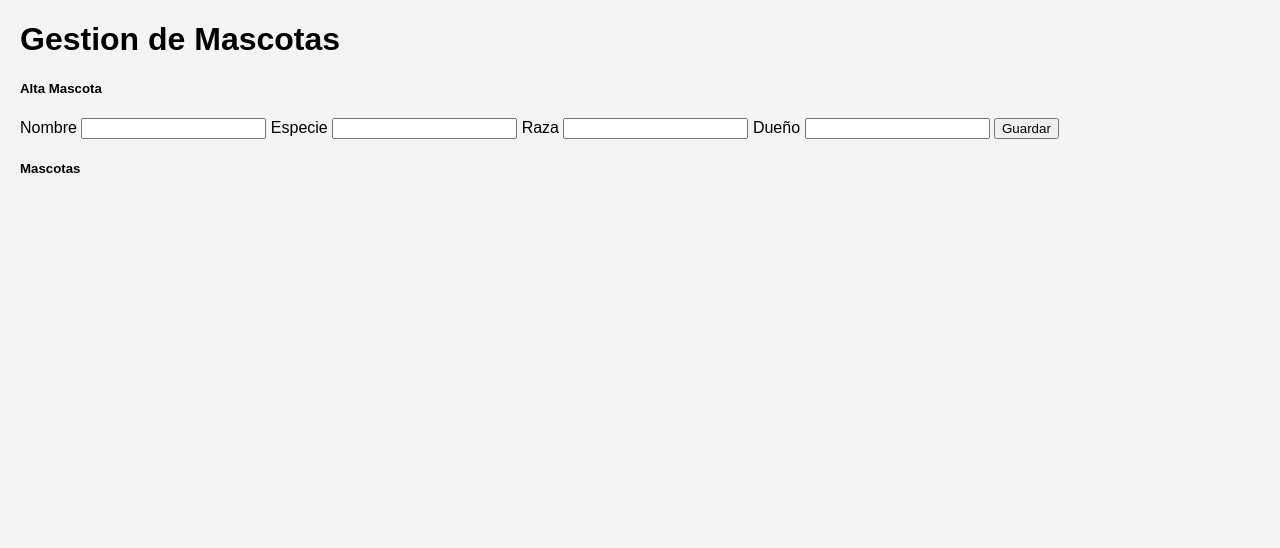
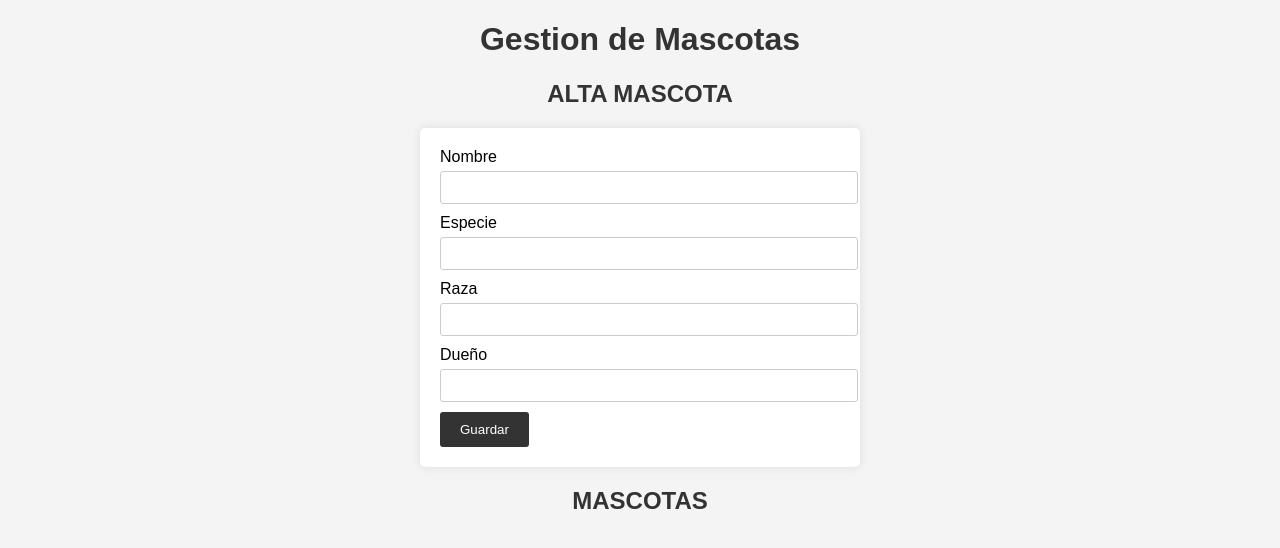
Before and after one commit to MarcosCS2004/Vercel-Despliegue, a Flask app: page / in a window 1280 px wide. Shown: the top 548 px of the page. Run offline with Flask 3, Linux system fonts and the light colour scheme; data that the repository does not hold is empty.

Commit message:
first commit

```diff
--- a/templates/index.html
+++ b/templates/index.html
@@ -6,16 +6,72 @@
     <meta name="viewport" content="width=device-width, initial-scale=1.0">
     <title>Gestion de Mascotas</title>
     <style>
-        body {
-            font-family: Arial, sans-serif;
-            background-color: #f4f4f4;
-            margin: 20px;
-        }
+       body {
+        font-family: Arial, sans-serif;
+        background-color: #f4f4f4;
+        margin: 20px;
+    }
 
-        /* ... (otros estilos que proporcionaste) ... */
+    h1 {
+        text-align: center;
+        color: #333;
+    }
 
-        #editar,
-        #eliminar {
+    form {
+        background-color: #fff;
+        padding: 20px;
+        border-radius: 5px;
+        box-shadow: 0 0 10px rgba(0, 0, 0, 0.1);
+        max-width: 400px;
+        margin: 0 auto;
+    }
+
+    label {
+        display: block;
+        margin-bottom: 5px;
+    }
+
+    input[type="text"] {
+        width: 100%;
+        padding: 8px;
+        margin-bottom: 10px;
+        border: 1px solid #ccc;
+        border-radius: 3px;
+    }
+
+    button[type="submit"] {
+        padding: 10px 20px;
+        background-color: #333;
+        color: #fff;
+        border: none;
+        border-radius: 3px;
+        cursor: pointer;
+    }
+
+    button[type="submit"]:hover {
+        background-color: #555;
+    }
+
+    table {
+        width: 100%;
+        border-collapse: collapse;
+        margin-top: 20px;
+    }
+
+    th, td {
+        border: 1px solid #ddd;
+        padding: 8px;
+        text-align: left;
+    }
+
+    th {
+        background-color: #f2f2f2;
+    }
+
+    tr:nth-child(even) {
+        background-color: #f9f9f9;
+    }
+    #editar, #eliminar {
             display: inline-block;
             padding: 8px 16px;
             text-decoration: none;
@@ -24,27 +80,33 @@
         }
 
         #editar {
-            background-color: #4CAF50;
+            background-color: #4CAF50; /* Color verde para editar */
             color: white;
         }
 
         #eliminar {
-            background-color: #f44336;
+            background-color: #f44336; /* Color rojo para eliminar */
             color: white;
         }
 
-        #editar:hover,
-        #eliminar:hover {
+        #editar:hover, #eliminar:hover {
             opacity: 0.8;
         }
-
         .mensaje-flash {
             padding: 10px;
             margin-bottom: 10px;
             border-radius: 5px;
             color: #fff;
             font-weight: bold;
-            background-color: #4CAF50;
+            background-color: #4CAF50; /* Verde para mensajes de éxito */
+        }
+        h5{
+            text-align: center;
+    color: #333;
+    font-size: 1.5em; /* Tamaño de fuente */
+    margin-top: 20px; /* Margen superior */
+    margin-bottom: 20px; /* Margen inferior */
+    text-transform: uppercase; /* Convertir el texto a mayúsculas */
         }
     </style>
 </head>
@@ -108,9 +170,9 @@
                                                 <input type="text" class="form-control" value="{{mascota.raza}}" name="raza">
                                                 <small>Dueño</small>
                                                 <input type="text" class="form-control" value="{{mascota.duenio}}" name="duenio">
-                                                <button class="btn btn-primary btn-sm mt-3" type="submit">Editar</button>
+                                                <button class="btn btn-primary btn-sm mt-3" type="submit" id="editar">Editar</button>
                                                 <a href="{{url_for('deleteMascota', id=mascota.id)}}"
-                                                        class="btn btn-danger btn-sm mt-3">Eliminar</a>
+                                                        class="btn btn-danger btn-sm mt-3" id="eliminar">Eliminar</a>
                                             </form>
                                         </li>
                                     </div>
```
